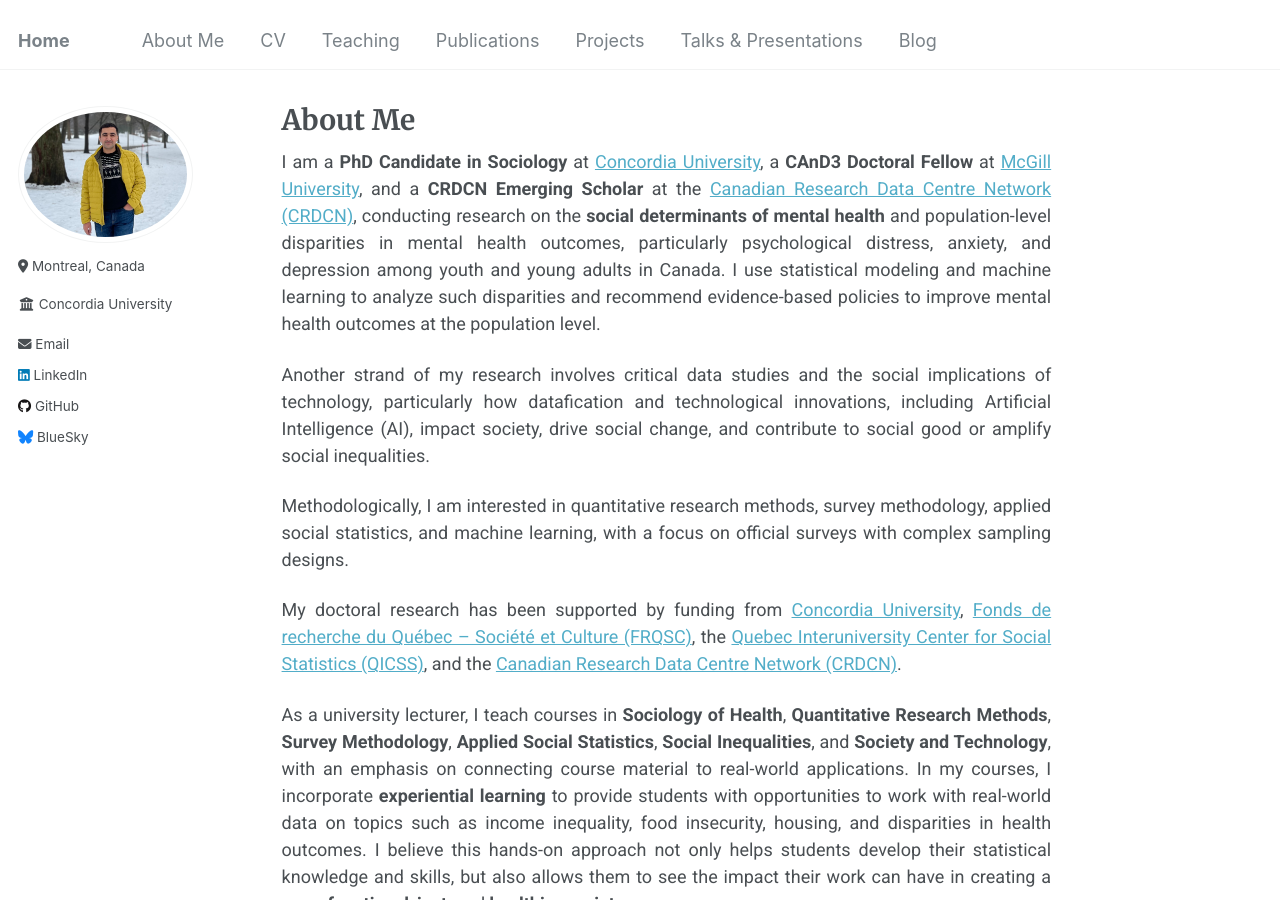
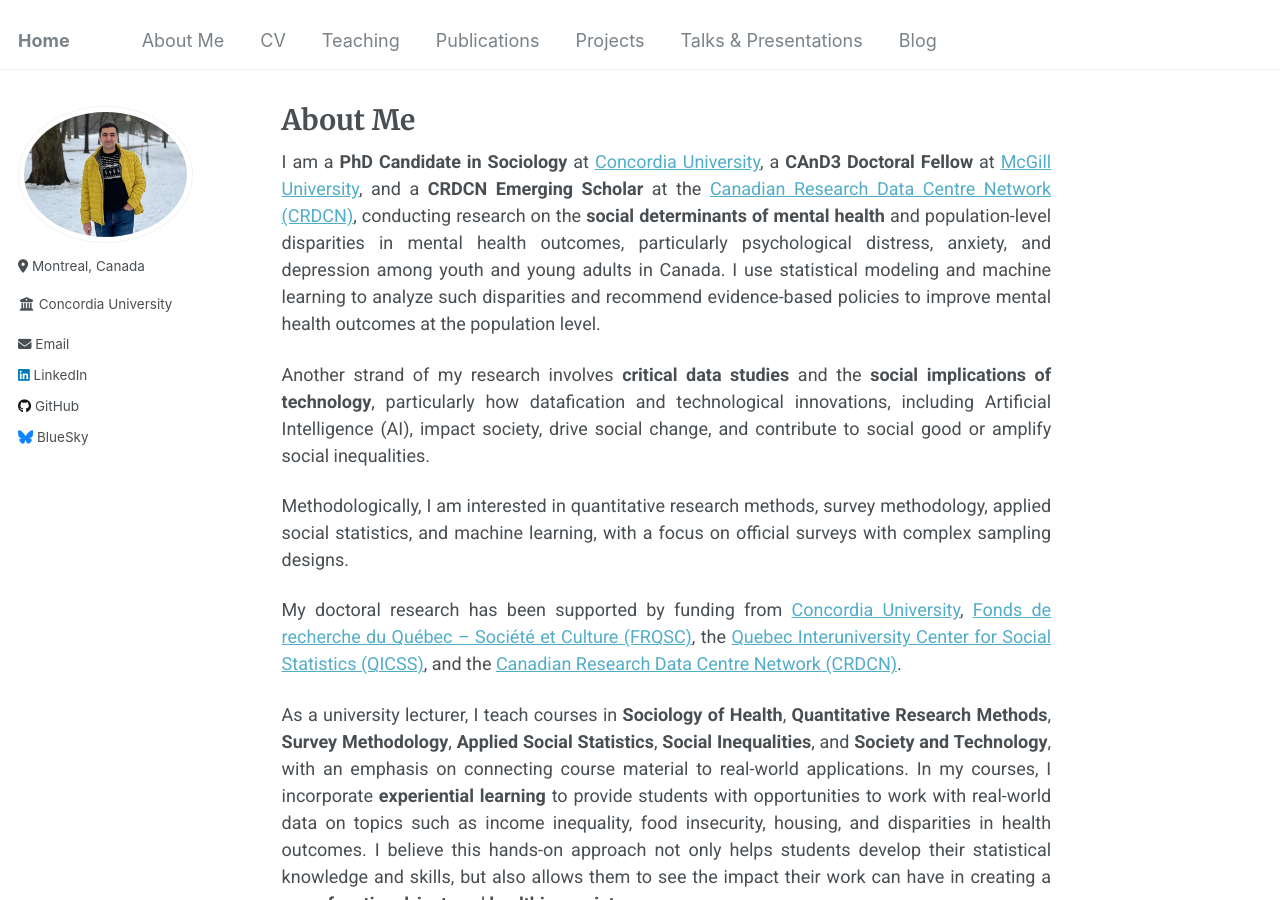
Before and after one commit to Mohsnmonji/mohsnmonji.github.io, a Jekyll site: the page built from about-me.md, in a window 1280 px wide and 900 px high. Built offline with Jekyll 4.4.1, drawn with Linux system fonts in a browser that asks for light colours.

```diff
--- a/about-me.md
+++ b/about-me.md
@@ -8,7 +8,7 @@ author_profile: true
 
 I am a **PhD Candidate in Sociology** at [Concordia University](https://www.concordia.ca/artsci/sociology-anthropology.html), a **CAnD3 Doctoral Fellow** at [McGill University](https://www.mcgill.ca/cand3/our-people/fellows-2024-25), and a **CRDCN Emerging Scholar** at the [Canadian Research Data Centre Network (CRDCN)](https://crdcn.ca), conducting research on the **social determinants of mental health** and population-level disparities in mental health outcomes, particularly psychological distress, anxiety, and depression among youth and young adults in Canada. I use statistical modeling and machine learning to analyze such disparities and recommend evidence-based policies to improve mental health outcomes at the population level.
 
-Another strand of my research involves critical data studies and the social implications of technology, particularly how datafication and technological innovations, including Artificial Intelligence (AI), impact society, drive social change, and contribute to social good or amplify social inequalities.
+Another strand of my research involves **critical data studies** and the **social implications of technology**, particularly how datafication and technological innovations, including Artificial Intelligence (AI), impact society, drive social change, and contribute to social good or amplify social inequalities.
 
 Methodologically, I am interested in quantitative research methods, survey methodology, applied social statistics, and machine learning, with a focus on official surveys with complex sampling designs.
 
```
